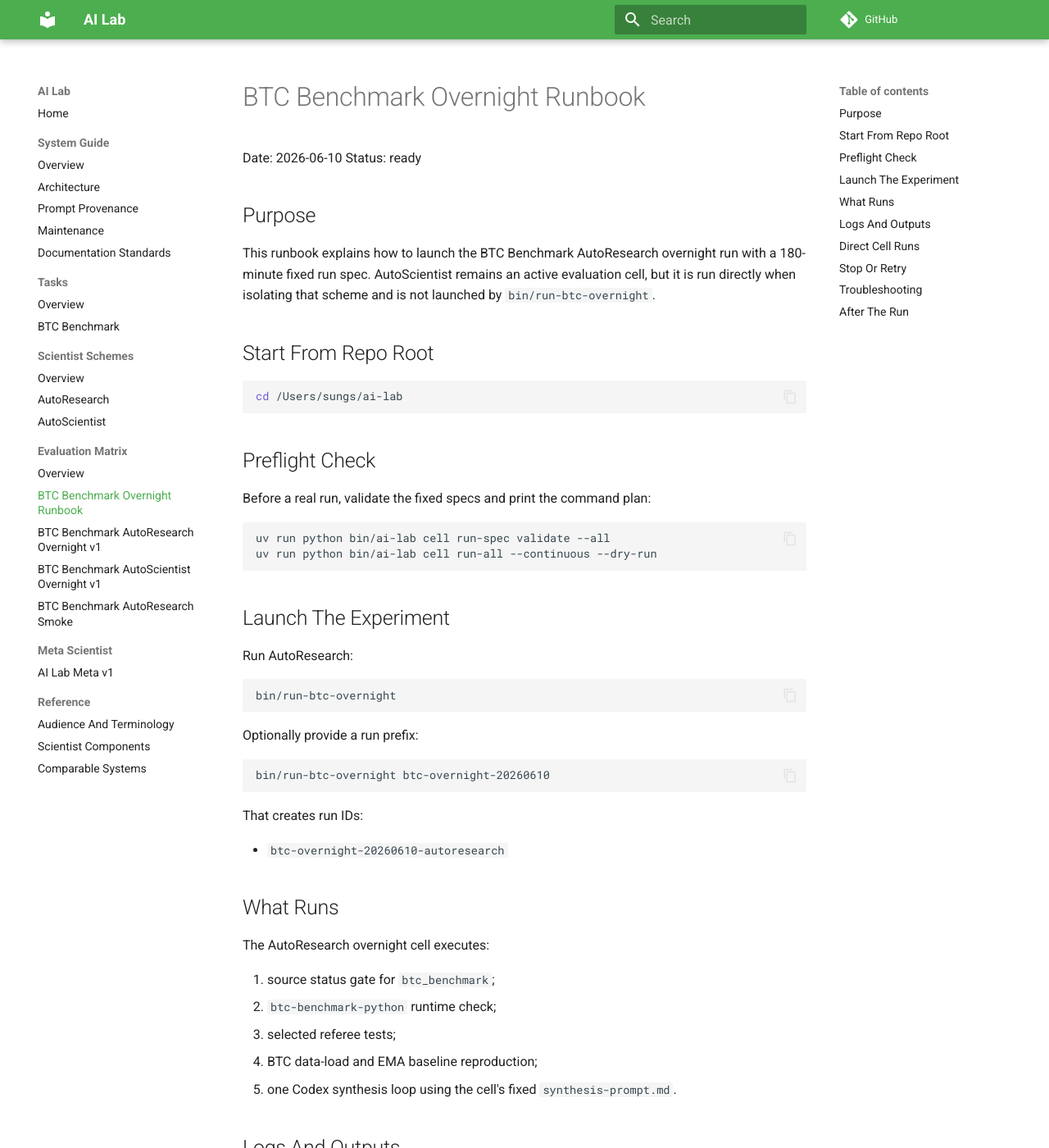
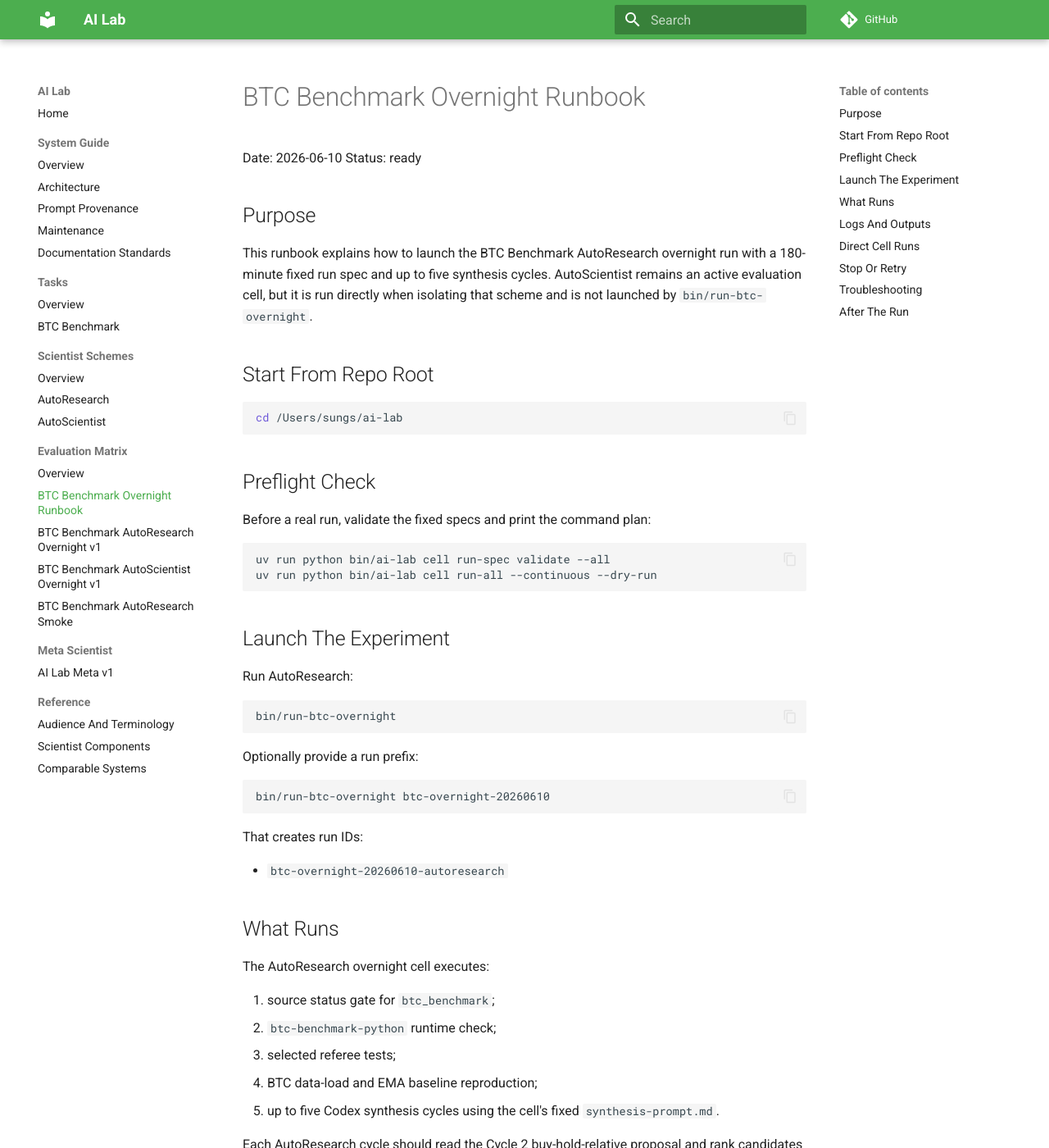
Before and after one commit to sungsoo-ahn/ai-lab, an MkDocs documentation site: the page built from docs/evaluations/btc-benchmark-overnight-runbook.md, in a window 1280 px wide and 1400 px high. Shown: the whole window at 82% size. Built offline with MkDocs 1.6.1 and Material for MkDocs 9.7.7, drawn with Linux system fonts in a browser that asks for light colours; a script that is not in the unit is left out; comment, search, counter and statistics services are not loaded; some of the changed text lies outside the part shown.

````diff
--- a/docs/evaluations/btc-benchmark-overnight-runbook.md
+++ b/docs/evaluations/btc-benchmark-overnight-runbook.md
@@ -5,7 +5,7 @@ Status: ready
 
 ## Purpose
 
-This runbook explains how to launch the BTC Benchmark AutoResearch overnight run with a 180-minute fixed run spec. AutoScientist remains an active evaluation cell, but it is run directly when isolating that scheme and is not launched by `bin/run-btc-overnight`.
+This runbook explains how to launch the BTC Benchmark AutoResearch overnight run with a 180-minute fixed run spec and up to five synthesis cycles. AutoScientist remains an active evaluation cell, but it is run directly when isolating that scheme and is not launched by `bin/run-btc-overnight`.
 
 ## Start From Repo Root
 
@@ -48,7 +48,9 @@ The AutoResearch overnight cell executes:
 2. `btc-benchmark-python` runtime check;
 3. selected referee tests;
 4. BTC data-load and EMA baseline reproduction;
-5. one Codex synthesis loop using the cell's fixed `synthesis-prompt.md`.
+5. up to five Codex synthesis cycles using the cell's fixed `synthesis-prompt.md`.
+
+Each AutoResearch cycle should read the Cycle 2 buy-hold-relative proposal and rank candidates against always-long/buy-and-hold evidence, not only against the weak EMA preflight baseline.
 
 ## Logs And Outputs
 
@@ -96,7 +98,7 @@ To prevent a cell from starting its next cycle, create its `STOP` file:
 touch evaluations/active/btc_benchmark__autoresearch__overnight_v1/STOP
 ```
 
-The current run specs use one cycle, so `STOP` is mainly useful before launching or before a retry. Remove the file before rerunning:
+The AutoResearch run spec allows up to five cycles. `STOP` is useful before launching, before a retry, or between cycles if you need the runner to stop before the next cycle starts. Remove the file before rerunning:
 
 ```sh
 rm evaluations/active/btc_benchmark__autoresearch__overnight_v1/STOP
````
Also changed, not shown: README.md (+1 -1 lines), docs/evaluations/btc-benchmark--autoresearch--overnight-v1.md (+2 -0 lines), evaluations/active/btc_benchmark__autoresearch__overnight_v1/README.md (+1 -1 lines), evaluations/active/btc_benchmark__autoresearch__overnight_v1/overnight-runbook.md (+3 -1 lines), evaluations/active/btc_benchmark__autoresearch__overnight_v1/synthesis-prompt.md (+9 -7 lines), policies/evaluation-runtime-policy.md (+1 -1 lines), 4 other files.
